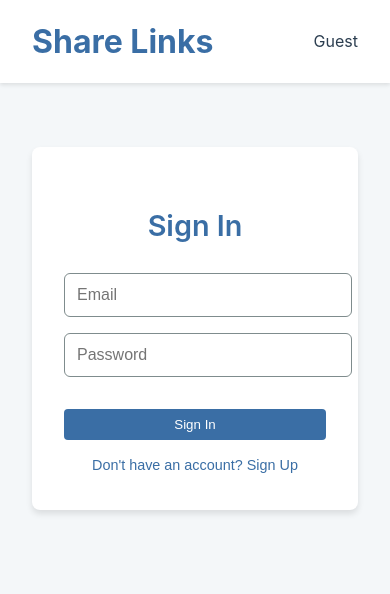
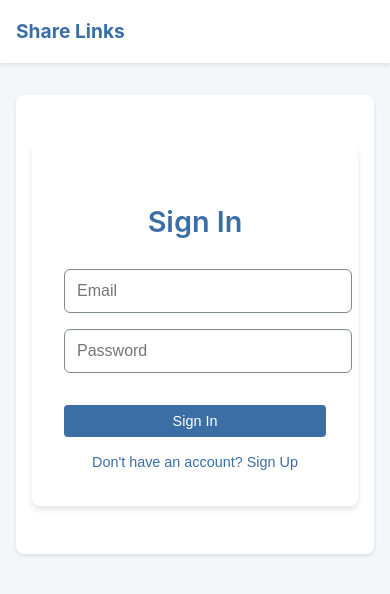
Before and after one commit to goggledefogger/react-share-links, a React (Create React App) app: page /login in a window 390 px wide. Shown: the top 594 px of the page. Built offline with nearby package versions, Linux system fonts and the light colour scheme; no server answers.

Commit message:
move and rename files

```diff
--- a/src/App.css
+++ b/src/App.css
@@ -15,16 +15,23 @@ body {
 
 .App-header {
   background-color: var(--surface-color);
-  padding: 1rem 2rem;
+  padding: 1rem;
   box-shadow: 0 2px 4px rgba(0, 0, 0, 0.1);
+}
+
+.header-content {
   display: flex;
   justify-content: space-between;
   align-items: center;
+  max-width: 1200px;
+  margin: 0 auto;
+  padding: 0 1rem;
 }
 
 .App-header h1 {
   color: var(--primary-color);
   margin: 0;
+  font-size: 1.5rem;
 }
 
 .user-info {
@@ -35,16 +42,21 @@ body {
 
 .welcome-message {
   color: var(--text-color);
+  font-size: 0.9rem;
 }
 
 main {
   flex-grow: 1;
-  padding: 2rem;
+  padding: 2rem 1rem;
 }
 
 .container {
-  max-width: 1200px;
+  max-width: 800px;
   margin: 0 auto;
+  background-color: var(--surface-color);
+  border-radius: 8px;
+  box-shadow: 0 2px 4px rgba(0, 0, 0, 0.1);
+  padding: 2rem;
 }
 
 .btn {
@@ -53,6 +65,7 @@ main {
   border-radius: 4px;
   cursor: pointer;
   transition: background-color 0.3s, transform 0.1s;
+  font-size: 0.9rem;
 }
 
 .btn:hover {
@@ -90,3 +103,17 @@ main {
   border-color: var(--primary-color);
   box-shadow: 0 0 0 2px rgba(58, 110, 165, 0.2);
 }
+
+@media (max-width: 768px) {
+  .container {
+    padding: 1rem;
+  }
+
+  .App-header h1 {
+    font-size: 1.2rem;
+  }
+
+  .welcome-message {
+    display: none;
+  }
+}
--- a/src/components/Auth.tsx
+++ b/src/components/Auth/Auth.tsx
@@ -4,9 +4,9 @@ import {
   signInWithEmailAndPassword,
 } from 'firebase/auth';
 import { setDoc, doc } from 'firebase/firestore';
-import { auth, db } from '../lib/firebase';
-import { useToast } from '../contexts/ToastContext';
-import Form from './common/Form';
+import { auth, db } from '../../lib/firebase';
+import { useToast } from '../../contexts/ToastContext';
+import Form from '../common/Form';
 import './Auth.css';
 
 const Auth: React.FC = () => {
--- a/src/components/ChannelList.tsx
+++ b/src/components/ChannelList/ChannelList.tsx
@@ -1,8 +1,8 @@
 import React from 'react';
 import { Link } from 'react-router-dom';
-import { useChannels } from '../hooks/useChannels';
-import { Channel } from '../types';
-import Form from './common/Form';
+import { useChannels } from '../../hooks/useChannels';
+import { Channel } from '../../types';
+import Form from '../common/Form';
 import './ChannelList.css';
 
 const ChannelList: React.FC = () => {
@@ -16,13 +16,11 @@ const ChannelList: React.FC = () => {
   };
 
   return (
-    <div className="channel-list bg-surface shadow rounded p-4">
-      <h2 className="text-primary">Channels</h2>
+    <div className="channel-list">
+      <h2>Channels</h2>
       <ul className="channel-items">
         {channelList.map((channel: Channel) => (
-          <li
-            key={channel.id}
-            className="channel-item bg-surface shadow rounded p-4 m-4">
+          <li key={channel.id} className="channel-item">
             <Link to={`/channel/${channel.id}`} className="channel-link">
               {channel.name}
             </Link>
@@ -35,8 +33,8 @@ const ChannelList: React.FC = () => {
           </li>
         ))}
       </ul>
-      <div className="add-channel-form bg-surface shadow rounded p-4">
-        <h3 className="text-secondary">Add New Channel</h3>
+      <div className="add-channel-form">
+        <h3>Add New Channel</h3>
         <Form
           fields={[
             {
--- a/src/components/Toast.tsx
+++ b/src/components/Toast/Toast.tsx
@@ -1,5 +1,5 @@
 import React from 'react';
-import { useToast } from '../contexts/ToastContext';
+import { useToast } from '../../contexts/ToastContext';
 import './Toast.css';
 
 const Toast: React.FC = () => {
```
Also changed, not shown: src/App.tsx (+4 -4 lines), src/components/ChannelView/ChannelView.tsx (renamed from src/components/ChannelView.tsx, +4 -4 lines), src/components/Auth/Auth.css (renamed from src/components/Auth.css), src/components/ChannelList/ChannelList.css (renamed from src/components/ChannelList.css), src/components/ChannelView/ChannelView.css (renamed from src/components/ChannelView.css), src/components/Toast/Toast.css (renamed from src/components/Toast.css), 1 other file (tests, documents, lock files or other folders).
